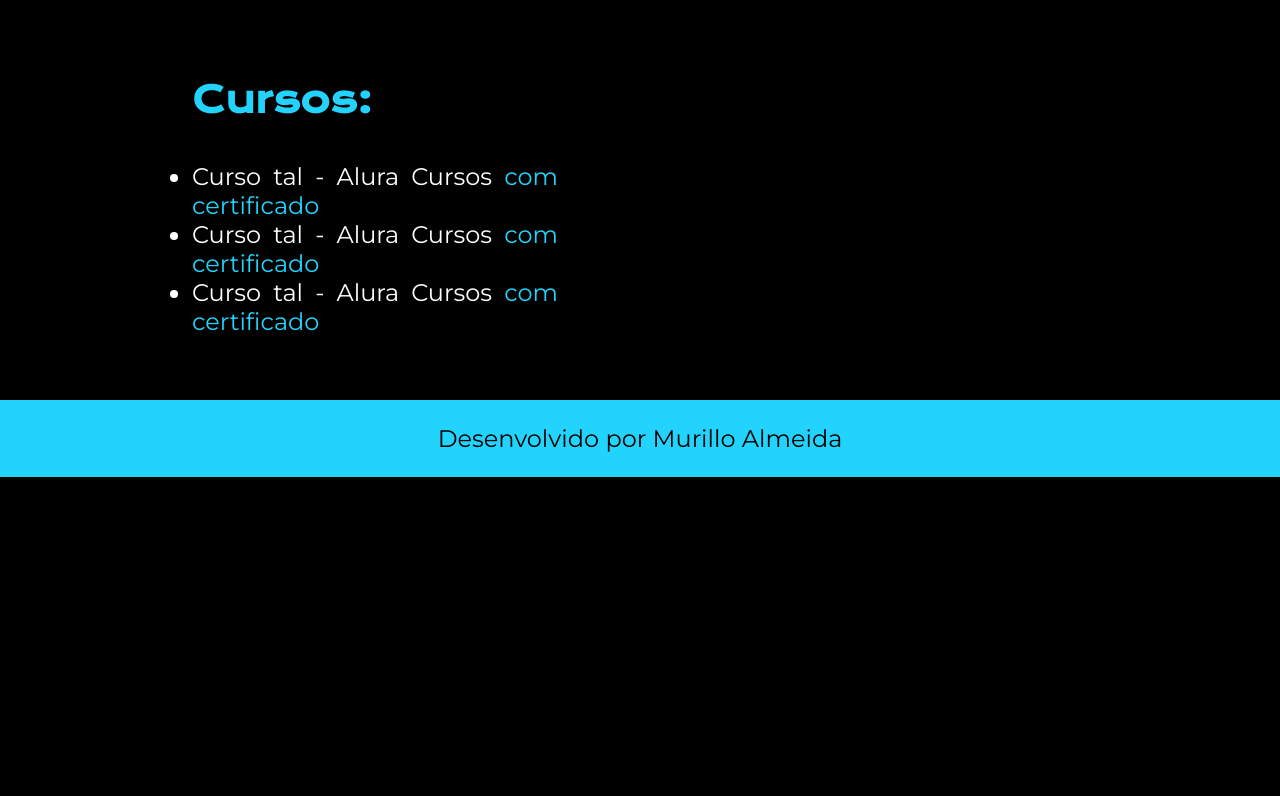
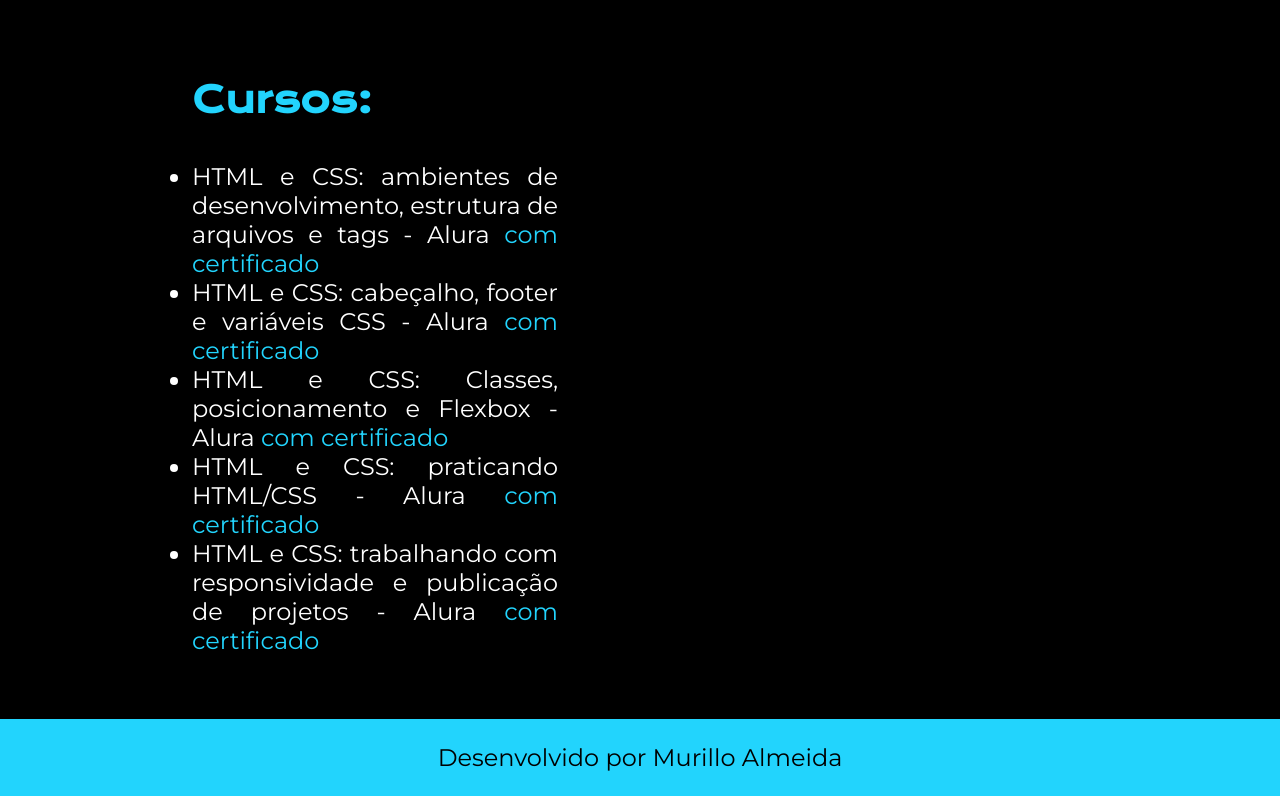
Before and after one commit to Almeida-Murillo/projeto-portif-lio, a plain HTML site: page curriculo.html in a window 1280 px wide. Shown: the part 1699-2495 px from the top of the page. Before the commit the page ends 2176 px from the top, so only its background shows below. Drawn offline with nearby package versions, Linux system fonts and the light colour scheme.

Commit message:
Adicionando os Certificados do Curso

```diff
--- a/curriculo.html
+++ b/curriculo.html
@@ -43,9 +43,11 @@
 
                 <!--AGUARDANDO CONCLUIR ESTA FORMACÃO-->
 
-                <li>Curso tal - Alura Cursos <a href="linkdocertificado">com certificado</a> </li>
-                <li>Curso tal - Alura Cursos <a href="linkdocertificado">com certificado</a></li>
-                <li>Curso tal - Alura Cursos <a href="linkdocertificado">com certificado</a></li>
+                <li>HTML e CSS: ambientes de desenvolvimento, estrutura de arquivos e tags - Alura <a href="https://cursos.alura.com.br/certificate/28dbc622-9303-46dd-bb7d-5b66fde2e258?lang=pt_BR">com certificado</a></li>
+                <li>HTML e CSS: cabeçalho, footer e variáveis CSS - Alura <a href="https://cursos.alura.com.br/certificate/15d46ba7-1d5a-4a04-84aa-3a3faff65645?lang=pt_BR">com certificado</a></li>
+                <li>HTML e CSS: Classes, posicionamento e Flexbox - Alura  <a href="https://cursos.alura.com.br/certificate/1281038a-b46b-47bc-99ac-9398b7a640b4?lang=pt_BR">com certificado</a></li>
+                <li>HTML e CSS: praticando HTML/CSS - Alura <a href="https://cursos.alura.com.br/certificate/fc94a2a1-8267-413e-afd6-708bd6ce7998?lang=pt_BR">com certificado</a></li>
+                <li>HTML e CSS: trabalhando com responsividade e publicação de projetos - Alura <a href="https://cursos.alura.com.br/certificate/696bb1ae-4891-48fb-bb99-c58ec2a64981?lang=pt_BR">com certificado</a></li>
             </ul>
             </div>
         </section>
```
